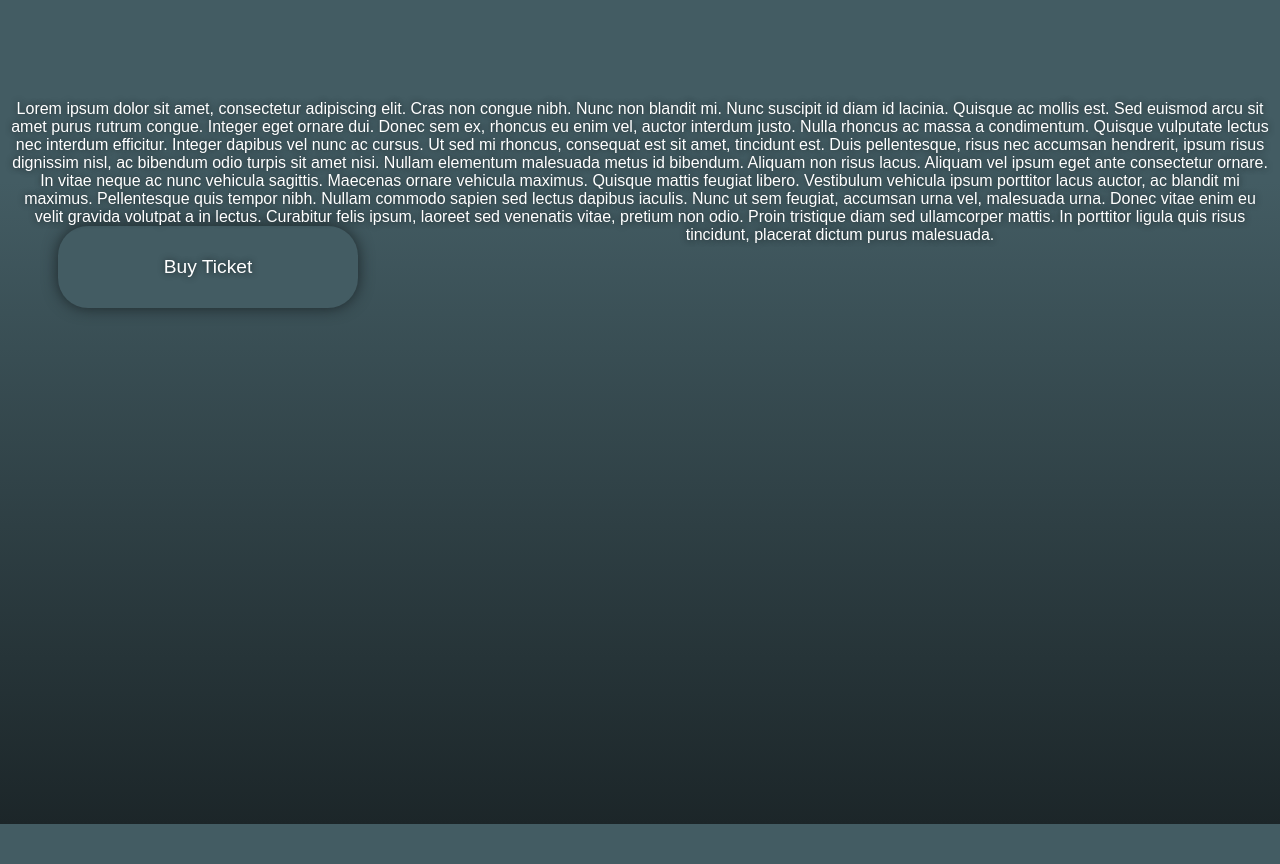
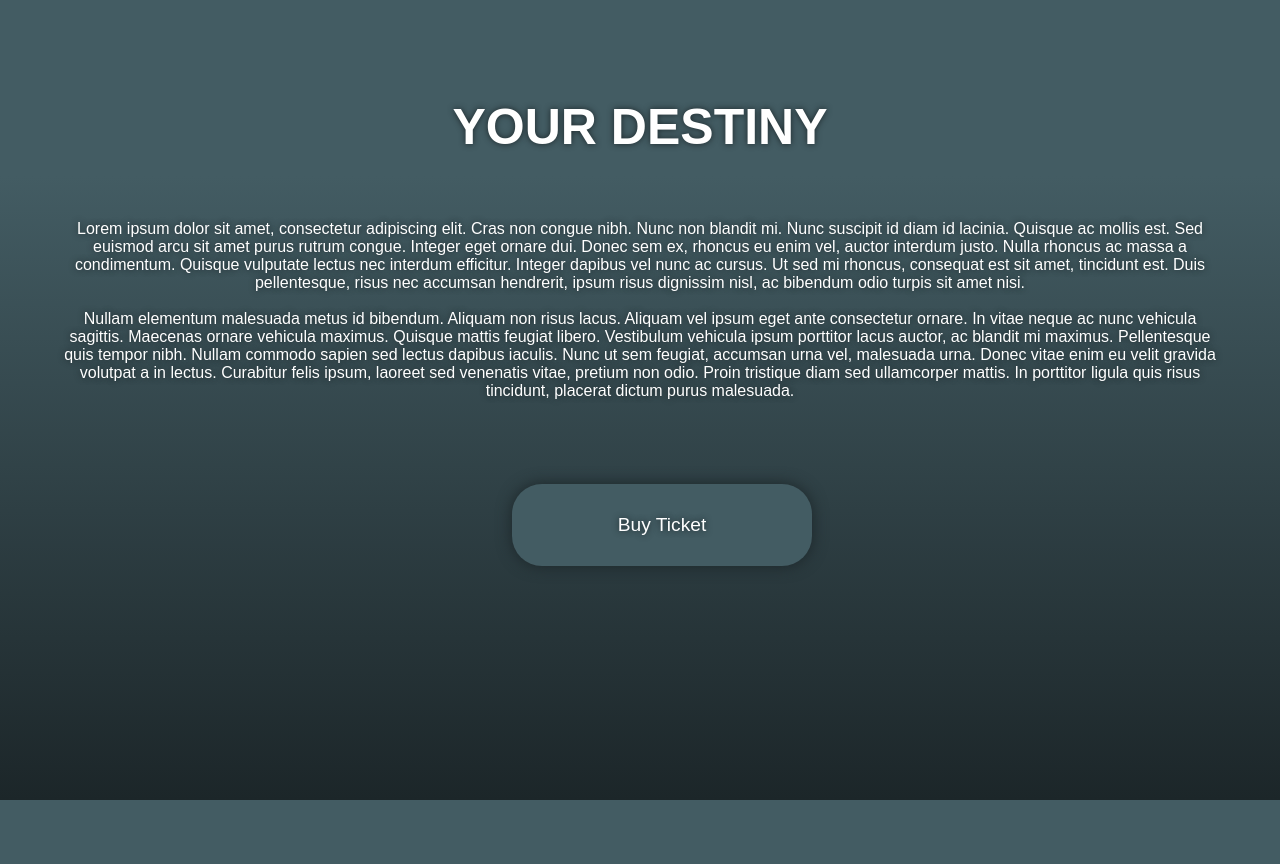
Before and after one commit to AleksanderCichon/BHL2024, a Flask app: template templates/destiny.html in a window 1280 px wide. Before the commit the page ends 824 px from the top, so only its background shows below. Run offline with Flask 3, Linux system fonts and the light colour scheme; the template is opened without the code that fills it, so the values that code supplies are empty.

Commit message:
repaired button aligment in destiny.html

```diff
--- a/static/style.css
+++ b/static/style.css
@@ -1,8 +1,10 @@
+html, body {margin: 0; height: 100%; overflow: hidden}
+
 body {
     font-family: Arial, sans-serif;
     text-align: center;
-    margin-top: 100px;
-    margin-bottom: 580px;
+    margin-top: 5%;
+    margin-bottom: 35%;
     background-color: rgba(67, 92, 99, 1);
     background-image: linear-gradient(180deg, rgba(67, 92, 99, 1) 22%, rgba(28, 38, 41, 1) 100%);
     color: white;
@@ -182,3 +184,14 @@ input[type="number"] {
   input[type=number]::-webkit-outer-spin-button {
     -webkit-appearance: none;
   }
+
+
+  #content2{
+    text-align: center;
+    margin-top: 20px;
+    margin-left: 40%;
+  }
+
+  #content{
+    margin: 5%;
+  }
--- a/templates/destiny.html
+++ b/templates/destiny.html
@@ -8,17 +8,19 @@
 </head>
 <body>
     <div id="container">
+        <h1>YOUR DESTINY</h1>
+        <div id="content">
         Lorem ipsum dolor sit amet, consectetur adipiscing elit. Cras non congue nibh. Nunc non blandit mi. Nunc suscipit id diam id lacinia.
         Quisque ac mollis est. Sed euismod arcu sit amet purus rutrum congue. Integer eget ornare dui. Donec sem ex, rhoncus eu enim vel, auctor interdum justo.
         Nulla rhoncus ac massa a condimentum. Quisque vulputate lectus nec interdum efficitur. Integer dapibus vel nunc ac cursus.
         Ut sed mi rhoncus, consequat est sit amet, tincidunt est. Duis pellentesque, risus nec accumsan hendrerit, ipsum risus dignissim nisl, ac bibendum odio turpis sit amet nisi.
-
+        <br><br>
         Nullam elementum malesuada metus id bibendum. Aliquam non risus lacus. Aliquam vel ipsum eget ante consectetur ornare. In vitae neque ac nunc vehicula sagittis.
         Maecenas ornare vehicula maximus. Quisque mattis feugiat libero. Vestibulum vehicula ipsum porttitor lacus auctor, ac blandit mi maximus.
         Pellentesque quis tempor nibh. Nullam commodo sapien sed lectus dapibus iaculis. Nunc ut sem feugiat, accumsan urna vel, malesuada urna.
         Donec vitae enim eu velit gravida volutpat a in lectus. Curabitur felis ipsum, laoreet sed venenatis vitae, pretium non odio. Proin tristique diam sed ullamcorper mattis.
         In porttitor ligula quis risus tincidunt, placerat dictum purus malesuada.
-
-        <div class="button"><a href="/destiny">Buy Ticket</a></div>
+        </div>
+        <div class="button"  id="content2"><a href="/destiny">Buy Ticket</a></div>
     </div>
 </body>
```
